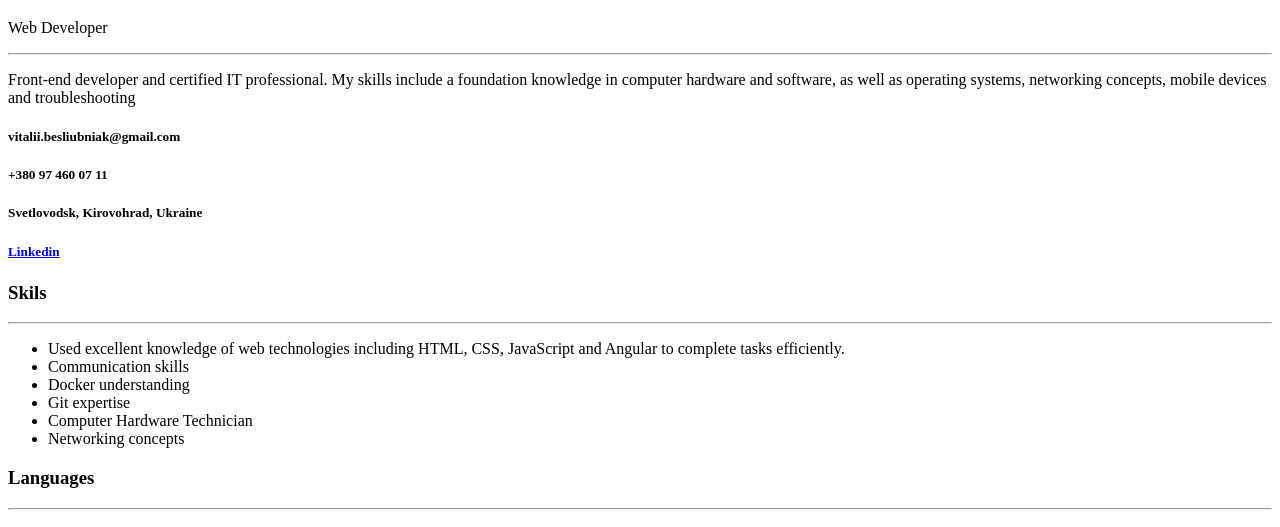
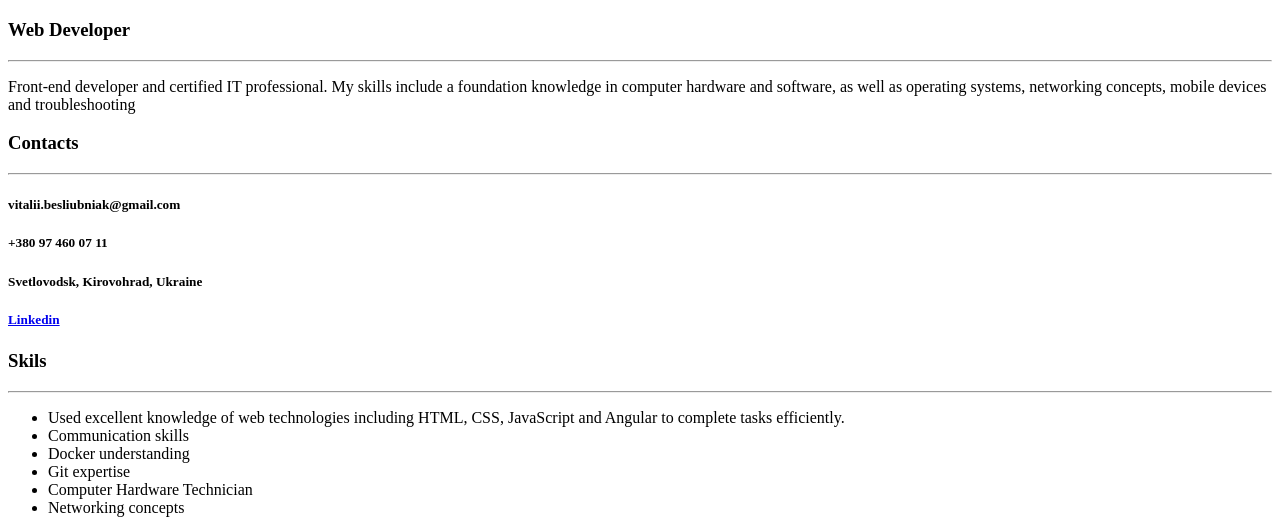
Before and after one commit to Vetal0205/WebDev_2022_MIT21, a plain HTML site: page lab1/index.html in a window 1280 px wide. Shown: the part 273-800 px from the top of the page. Drawn offline with Linux system fonts and the light colour scheme.

Commit message:
Added contacts field

```diff
--- a/lab1/index.html
+++ b/lab1/index.html
@@ -15,7 +15,7 @@
         </div>
         <div>
             <h1>Vitalii Besliubniak</h1>
-            <p>Web Developer</p>
+            <h3>Web Developer</h3>
             <hr>
             <p>Front-end developer and certified IT professional. My skills include a foundation knowledge in computer
                 hardware and software, as well as operating systems, networking concepts, mobile devices and
@@ -26,7 +26,8 @@
     <aside>
         <!-- left colum -->
         <section>
-            <!-- social media -->
+            <h3>Contacts</h3>
+            <hr>
             <h5>vitalii.besliubniak@gmail.com</h5>
             <h5>+380 97 460 07 11</h5>
             <h5>Svetlovodsk, Kirovohrad, Ukraine</h5>
```
